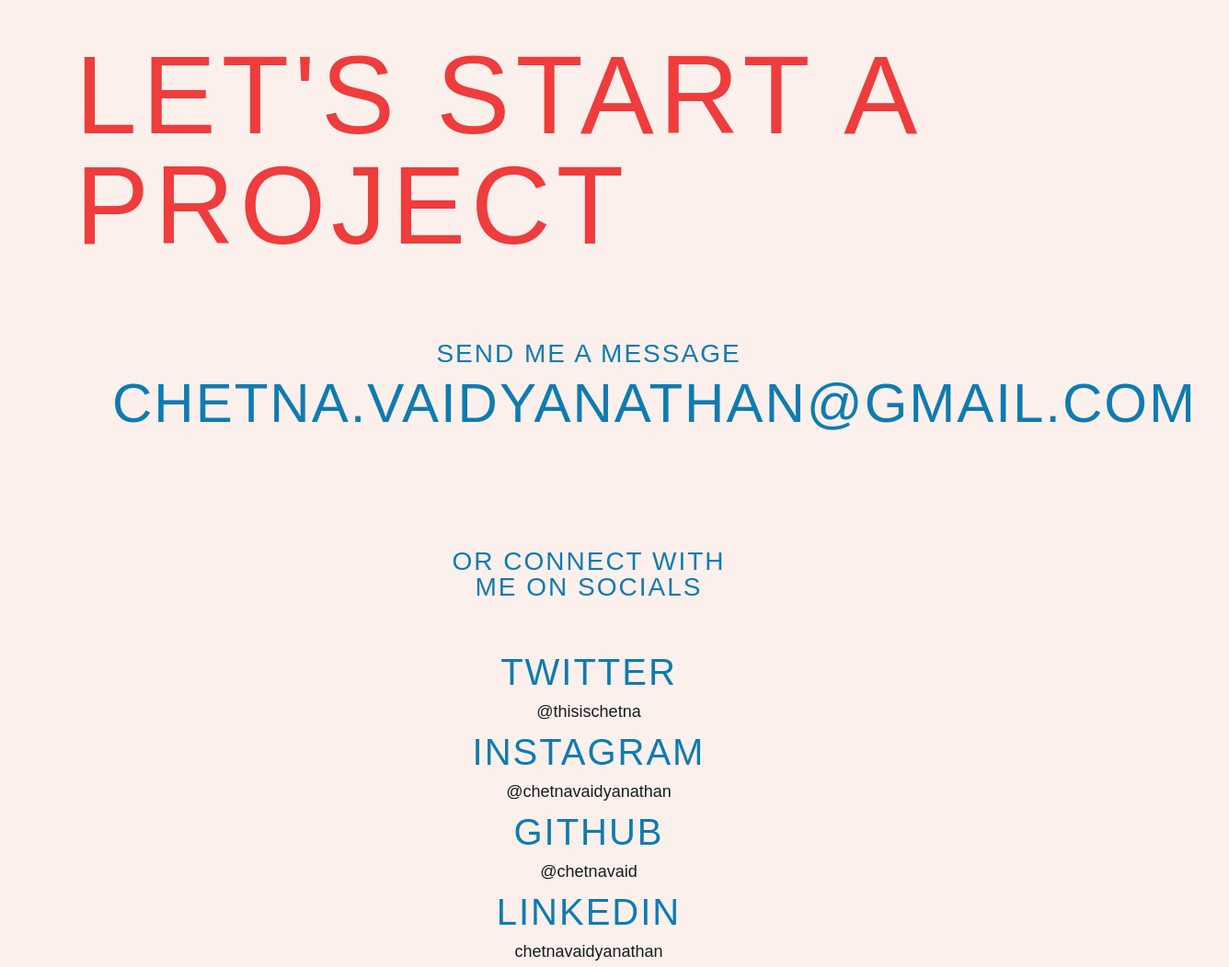
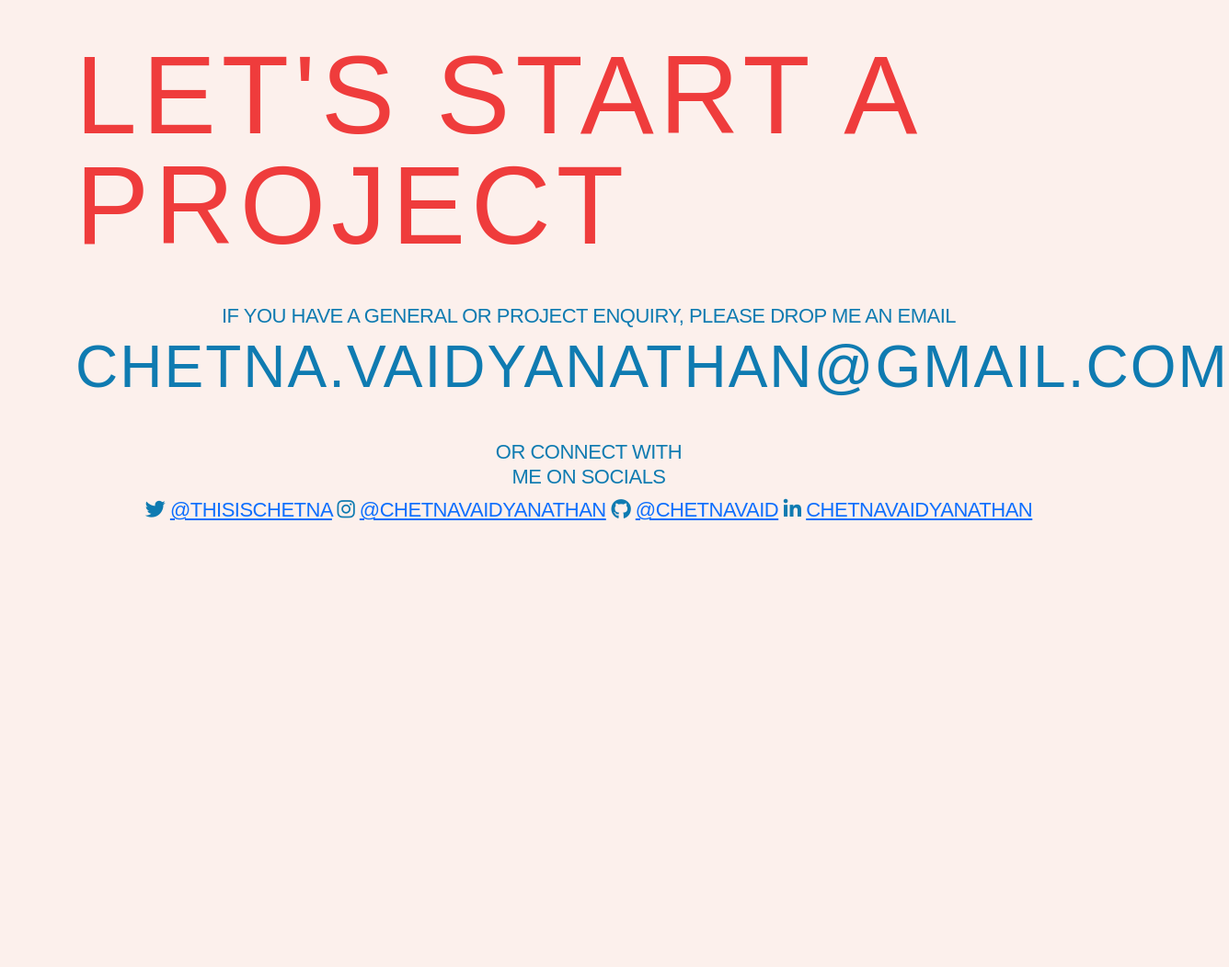
Before and after one commit to Chetnavaid/portfolio-website, a plain HTML site: page contact.html in a window 1280 px wide. Shown: the part 117-1169 px from the top of the page at 92% size, 1336 px wide, since content can reach past the window. After the commit the page ends 854 px from the top, so only its background shows below. Drawn offline with nearby package versions, Linux system fonts and the light colour scheme; a web font is replaced by a local one.

Commit message:
Updated contact.html

```diff
--- a/contact.html
+++ b/contact.html
@@ -28,18 +28,18 @@
   <body>
     <div class="contact-section container">
       <h1>Let's start a project</h1>
-      <h2 class="mt-5">Send me a message</p>
+      <h2 class="mt-5 mb-5">If you have a general or project enquiry, please drop me an email</p>
      <a href="mailto:chetna.vaidyanathan@gmail.com" target="_blank" class="email-contact">chetna.vaidyanathan@gmail.com</a>
       <h2 class="mt-5">Or connect with <br/>me on socials</p>
-        <h3>Twitter</h3>
-        <p><a href="https://twitter.com/thisischetna" target="_blank"></a> @thisischetna</p>
-        <h3>Instagram</h3>
-        <p><a href="https://www.instagram.com/chetnavaidyanathan/" target="_blank"></a>@chetnavaidyanathan</p>
-        <h3>Github</h3>
-        <p><a href="https://github.com/Chetnavaid" target="_blank"></a> @chetnavaid</p>
-        <h3>Linkedin</h3>
-        <p><a href="https://www.linkedin.com/in/chetna-vaidyanathan/" target="_blank"></a> chetnavaidyanathan</p>
-        <h2>If you have a general or project enquiry, please drop me an email</h2>
+        <i class="fa-brands fa-twitter"></i>
+        <a href="https://twitter.com/thisischetna" target="_blank"> @thisischetna</a>
+        <i class="fa-brands fa-instagram"></i>
+        <a href="https://www.instagram.com/chetnavaidyanathan/" target="_blank">@chetnavaidyanathan</a>
+        <i class="fa-brands fa-github"></i>
+        <a href="https://github.com/Chetnavaid" target="_blank">@chetnavaid</a>
+        <i class="fa-brands fa-linkedin-in"></i>
+        <a href="https://www.linkedin.com/in/chetna-vaidyanathan/" target="_blank"> chetnavaidyanathan</a>
+
     </div>
   </body>
 </html>
--- a/styles/portfolio.css
+++ b/styles/portfolio.css
@@ -162,23 +162,21 @@ body {
 }
 
 .contact-section h2 {
-  font-family: var(--heading-font-family-2);
+  font-family: var(--default-font-family);
   font-weight: 400;
   font-style: normal;
-  font-size: 28px;
+  font-size: 22px;
   color: var(--secondary-color);
-  letter-spacing: 2px;
+  letter-spacing: -0.5px;
   text-transform: uppercase;
   text-align: center;
-  line-height: 1;
-  padding: 40px;
 }
 
 .contact-section .email-contact {
   font-family: var(--heading-font-family-2);
   font-weight: 400;
   font-style: normal;
-  font-size: 60px;
+  font-size: 64px;
   color: var(--secondary-color);
   letter-spacing: 2px;
   text-transform: uppercase;
@@ -206,6 +204,11 @@ body {
   color: #161c21;
   margin: 10px 20px;
   text-align: center;
+}
+
+.contact-section .email-msg {
+  font-family: var(--heading-font-family-1);
+  color: var(--branding-color);
 }
 
 @media (max-width: 768px) {
```
